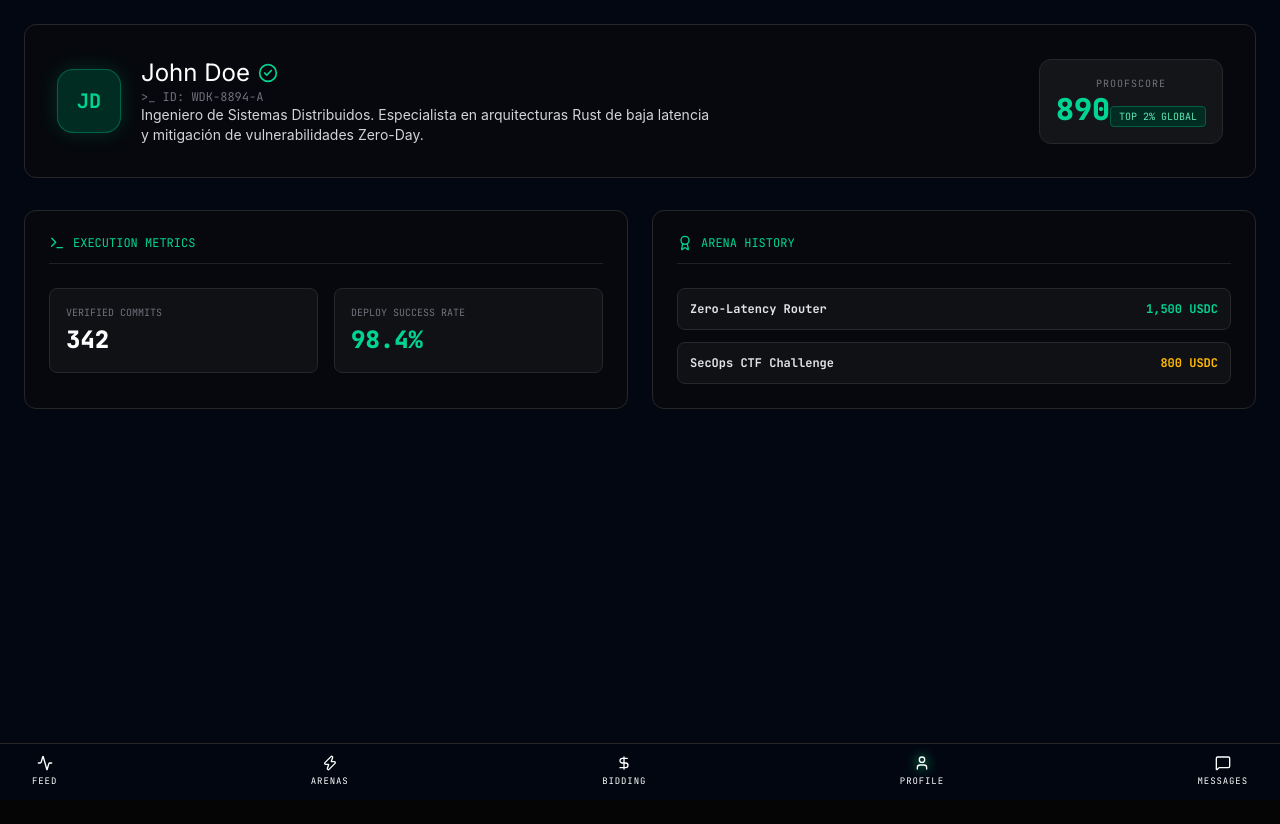
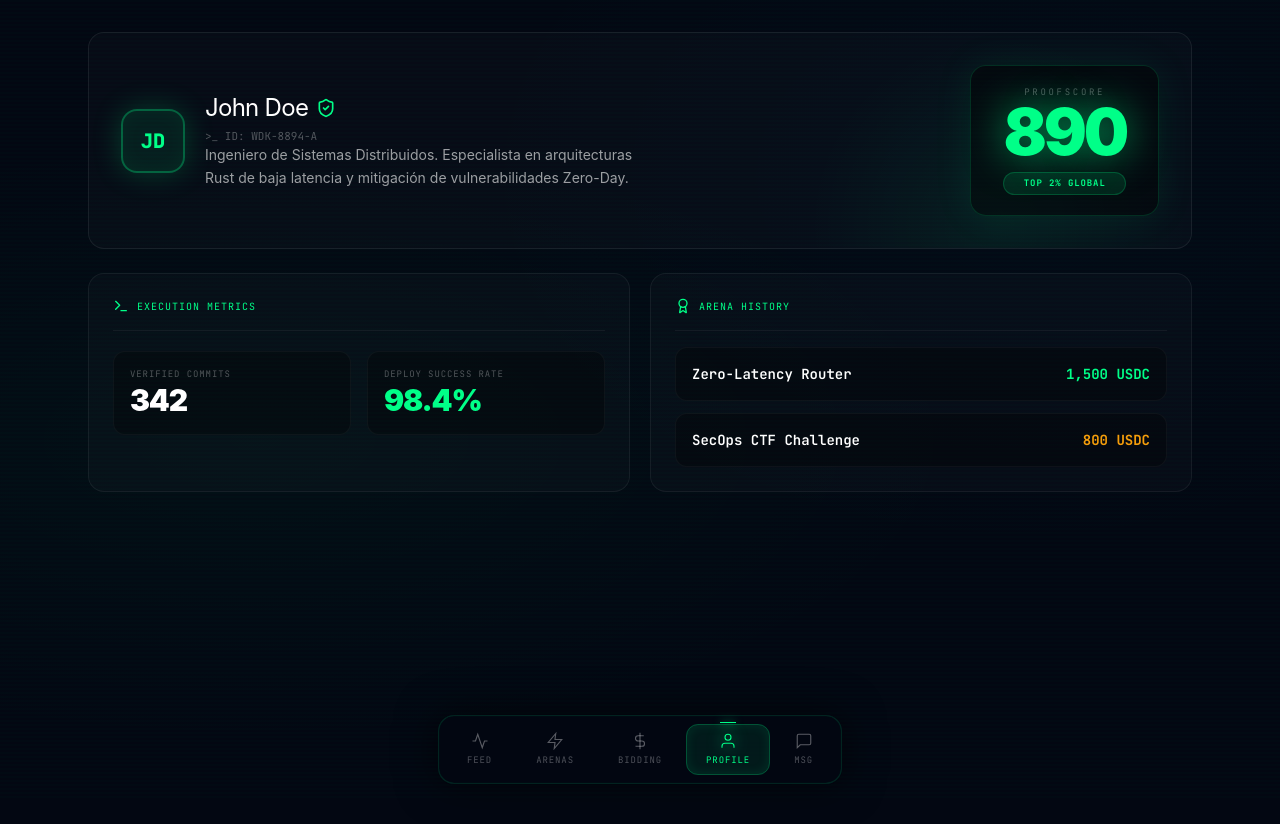
Before and after one commit to andresribla1-art/werk-deck, a Next.js app: page /dashboard/profile in a window 1280 px wide. Shown: the top 824 px of the page. Before the commit the page ends 800 px from the top, so only its background shows below. Built offline with nearby package versions, Linux system fonts and the light colour scheme; no server answers.

Commit message:
design: premium HUD dock, depth layers, ProofScore dominance, feed reimagined

```diff
--- a/app/dashboard/layout.tsx
+++ b/app/dashboard/layout.tsx
@@ -6,8 +6,16 @@ export default function DashboardLayout({
   children: React.ReactNode;
 }) {
   return (
-    <div className="min-h-screen bg-[#030712] text-white font-display pb-16">
-      {children}
+    <div className="min-h-screen text-white pb-20" style={{
+      background: "radial-gradient(ellipse at 20% 50%, rgba(0,255,136,0.03) 0%, transparent 50%), radial-gradient(ellipse at 80% 20%, rgba(0,200,255,0.02) 0%, transparent 40%), #030712"
+    }}>
+      {/* Scanline overlay */}
+      <div className="fixed inset-0 pointer-events-none z-0" style={{
+        backgroundImage: "repeating-linear-gradient(0deg, transparent, transparent 2px, rgba(0,255,136,0.015) 2px, rgba(0,255,136,0.015) 4px)",
+      }} />
+      <div className="relative z-10">
+        {children}
+      </div>
       <HudNavigation />
     </div>
   );
--- a/app/dashboard/profile/page.tsx
+++ b/app/dashboard/profile/page.tsx
@@ -1,72 +1,161 @@
 "use client";
-import { ShieldCheck, Terminal, Award, CheckCircle2 } from "lucide-react";
+import { ShieldCheck, Terminal, Award } from "lucide-react";
 import { useSystemLanguage } from "@/hooks/useSystemLanguage";
 
 export default function ProfilePage() {
   const { t } = useSystemLanguage();
 
   return (
-    <div className="space-y-8 p-6 max-w-7xl mx-auto">
-      <div className="border border-zinc-800 bg-zinc-950/60 p-8 rounded-xl flex flex-col md:flex-row items-start md:items-center justify-between gap-6 relative overflow-hidden">
-        <div className="flex items-center gap-5">
-          <div className="w-16 h-16 rounded-2xl bg-emerald-950 border border-emerald-500/40 flex items-center justify-center text-emerald-400 font-mono font-bold text-xl shadow-[0_0_20px_rgba(16,185,129,0.2)]">
-            JD
+    <div className="min-h-screen px-6 pt-8 pb-24 max-w-6xl mx-auto space-y-6">
+
+      {/* Hero identity card */}
+      <div
+        className="rounded-2xl p-8 relative overflow-hidden"
+        style={{
+          background: "rgba(255,255,255,0.02)",
+          border: "1px solid rgba(255,255,255,0.07)",
+        }}
+      >
+        {/* Ambient glow */}
+        <div
+          className="absolute top-0 right-0 w-96 h-96 pointer-events-none"
+          style={{
+            background: "radial-gradient(circle, rgba(0,255,136,0.06) 0%, transparent 70%)",
+          }}
+        />
+
+        <div className="relative flex flex-col md:flex-row items-start md:items-center justify-between gap-6">
+          <div className="flex items-center gap-5">
+            <div
+              className="w-16 h-16 rounded-2xl flex items-center justify-center font-mono font-black text-xl flex-shrink-0"
+              style={{
+                background: "rgba(0,255,136,0.08)",
+                border: "2px solid rgba(0,255,136,0.3)",
+                color: "#00FF88",
+                boxShadow: "0 0 30px rgba(0,255,136,0.2), inset 0 0 20px rgba(0,255,136,0.05)",
+              }}
+            >
+              JD
+            </div>
+            <div>
+              <div className="flex items-center gap-2 mb-1">
+                <h1 className="text-2xl font-black text-white" style={{ letterSpacing: "-0.03em" }}>
+                  John Doe
+                </h1>
+                <ShieldCheck className="w-5 h-5" style={{ color: "#00FF88" }} />
+              </div>
+              <p className="font-mono text-[11px] mb-2" style={{ color: "rgba(255,255,255,0.3)" }}>
+                &gt;_ ID: WDK-8894-A
+              </p>
+              <p className="text-sm" style={{ color: "rgba(255,255,255,0.6)", lineHeight: "1.6", maxWidth: "460px" }}>
+                Ingeniero de Sistemas Distribuidos. Especialista en arquitecturas Rust de baja latencia y mitigación de vulnerabilidades Zero-Day.
+              </p>
+            </div>
           </div>
-          <div>
-            <div className="flex items-center gap-2">
-              <h1 className="text-2xl font-extrabold text-white">John Doe</h1>
-              <CheckCircle2 className="w-5 h-5 text-emerald-400" />
+
+          {/* ProofScore — el elemento dominante */}
+          <div
+            className="flex-shrink-0 text-center px-8 py-5 rounded-2xl"
+            style={{
+              background: "rgba(0,0,0,0.4)",
+              border: "1px solid rgba(0,255,136,0.15)",
+              boxShadow: "0 0 40px rgba(0,255,136,0.08)",
+            }}
+          >
+            <p className="font-mono text-[9px] tracking-[0.3em] mb-1" style={{ color: "rgba(255,255,255,0.3)" }}>
+              PROOFSCORE
+            </p>
+            <p
+              className="font-black leading-none"
+              style={{
+                fontSize: "4rem",
+                letterSpacing: "-0.05em",
+                color: "#00FF88",
+                textShadow: "0 0 40px rgba(0,255,136,0.6)",
+              }}
+            >
+              890
+            </p>
+            <div
+              className="mt-2 px-3 py-1 rounded-full font-mono text-[9px] font-bold tracking-widest"
+              style={{
+                background: "rgba(0,255,136,0.1)",
+                border: "1px solid rgba(0,255,136,0.2)",
+                color: "#00FF88",
+              }}
+            >
+              TOP 2% GLOBAL
             </div>
-            <p className="text-xs font-mono text-zinc-500 mt-0.5">&gt;_ ID: WDK-8894-A</p>
-            <p className="text-zinc-300 text-sm mt-2 max-w-xl font-sans">
-              Ingeniero de Sistemas Distribuidos. Especialista en arquitecturas Rust de baja latencia y mitigación de vulnerabilidades Zero-Day.
-            </p>
           </div>
-        </div>
-
-        <div className="border border-zinc-800 bg-zinc-900/80 p-4 rounded-xl text-center font-mono min-w-[140px]">
-          <span className="text-[10px] text-zinc-500 block tracking-widest">PROOFSCORE</span>
-          <span className="text-3xl font-extrabold text-emerald-400">890</span>
-          <span className="inline-block mt-1 px-2 py-0.5 text-[10px] bg-emerald-950 text-emerald-300 rounded border border-emerald-800">
-            TOP 2% GLOBAL
-          </span>
         </div>
       </div>
 
-      <div className="grid grid-cols-1 md:grid-cols-2 gap-6">
-        <div className="border border-zinc-800 bg-zinc-950/60 p-6 rounded-xl space-y-4">
-          <div className="flex items-center gap-2 text-xs font-mono text-emerald-400 border-b border-zinc-800/80 pb-3">
-            <Terminal className="w-4 h-4" />
-            <span>{t("metricsTitle")}</span>
+      {/* Metrics grid */}
+      <div className="grid grid-cols-1 md:grid-cols-2 gap-5">
+        <div
+          className="rounded-2xl p-6 space-y-5"
+          style={{
+            background: "rgba(255,255,255,0.02)",
+            border: "1px solid rgba(255,255,255,0.06)",
+          }}
+        >
+          <div className="flex items-center gap-2 pb-4" style={{ borderBottom: "1px solid rgba(255,255,255,0.05)" }}>
+            <Terminal className="w-4 h-4" style={{ color: "#00FF88" }} />
+            <span className="font-mono text-[10px] tracking-widest" style={{ color: "#00FF88" }}>
+              {t("metricsTitle")}
+            </span>
           </div>
 
-          <div className="grid grid-cols-2 gap-4 pt-2 font-mono">
-            <div className="p-4 bg-zinc-900/60 rounded-lg border border-zinc-800">
-              <span className="text-[10px] text-zinc-500 block">{t("commitsVerified")}</span>
-              <span className="text-2xl font-extrabold text-white mt-1 block">342</span>
+          <div className="grid grid-cols-2 gap-4">
+            <div
+              className="rounded-xl p-4"
+              style={{ background: "rgba(0,0,0,0.3)", border: "1px solid rgba(255,255,255,0.04)" }}
+            >
+              <p className="font-mono text-[9px] tracking-widest mb-2" style={{ color: "rgba(255,255,255,0.3)" }}>
+                {t("commitsVerified")}
+              </p>
+              <p className="text-3xl font-black text-white" style={{ letterSpacing: "-0.04em" }}>342</p>
             </div>
-            <div className="p-4 bg-zinc-900/60 rounded-lg border border-zinc-800">
-              <span className="text-[10px] text-zinc-500 block">{t("deploySuccess")}</span>
-              <span className="text-2xl font-extrabold text-emerald-400 mt-1 block">98.4%</span>
+            <div
+              className="rounded-xl p-4"
+              style={{ background: "rgba(0,0,0,0.3)", border: "1px solid rgba(255,255,255,0.04)" }}
+            >
+              <p className="font-mono text-[9px] tracking-widest mb-2" style={{ color: "rgba(255,255,255,0.3)" }}>
+                {t("deploySuccess")}
+              </p>
+              <p className="text-3xl font-black" style={{ color: "#00FF88", letterSpacing: "-0.04em" }}>98.4%</p>
             </div>
           </div>
         </div>
 
-        <div className="border border-zinc-800 bg-zinc-950/60 p-6 rounded-xl space-y-4">
-          <div className="flex items-center gap-2 text-xs font-mono text-emerald-400 border-b border-zinc-800/80 pb-3">
-            <Award className="w-4 h-4" />
-            <span>{t("arenaHistory")}</span>
+        <div
+          className="rounded-2xl p-6 space-y-4"
+          style={{
+            background: "rgba(255,255,255,0.02)",
+            border: "1px solid rgba(255,255,255,0.06)",
+          }}
+        >
+          <div className="flex items-center gap-2 pb-4" style={{ borderBottom: "1px solid rgba(255,255,255,0.05)" }}>
+            <Award className="w-4 h-4" style={{ color: "#00FF88" }} />
+            <span className="font-mono text-[10px] tracking-widest" style={{ color: "#00FF88" }}>
+              {t("arenaHistory")}
+            </span>
           </div>
 
-          <div className="space-y-3 pt-2 font-mono text-xs">
-            <div className="p-3 bg-zinc-900/60 rounded-lg border border-zinc-800 flex justify-between items-center">
-              <span className="text-zinc-200 font-bold">Zero-Latency Router</span>
-              <span className="text-emerald-400 font-bold">1,500 USDC</span>
-            </div>
-            <div className="p-3 bg-zinc-900/60 rounded-lg border border-zinc-800 flex justify-between items-center">
-              <span className="text-zinc-200 font-bold">SecOps CTF Challenge</span>
-              <span className="text-amber-400 font-bold">800 USDC</span>
-            </div>
+          <div className="space-y-3">
+            {[
+              { name: "Zero-Latency Router", reward: "1,500 USDC", color: "#00FF88" },
+              { name: "SecOps CTF Challenge", reward: "800 USDC", color: "#F59E0B" },
+            ].map(({ name, reward, color }) => (
+              <div
+                key={name}
+                className="flex items-center justify-between p-4 rounded-xl"
+                style={{ background: "rgba(0,0,0,0.3)", border: "1px solid rgba(255,255,255,0.04)" }}
+              >
+                <span className="font-mono text-sm font-semibold text-white">{name}</span>
+                <span className="font-mono text-sm font-bold" style={{ color }}>{reward}</span>
+              </div>
+            ))}
           </div>
         </div>
       </div>
--- a/components/hud-navigation.tsx
+++ b/components/hud-navigation.tsx
@@ -2,36 +2,110 @@
 
 import Link from "next/link";
 import { usePathname } from "next/navigation";
-import { Activity, Zap, DollarSign, User, MessageSquare } from "lucide-react";
 
-const navItems = [
-  { href: "/dashboard/feed",     label: "FEED",     icon: Activity },
-  { href: "/dashboard/arenas",   label: "ARENAS",   icon: Zap },
-  { href: "/dashboard/bidding",  label: "BIDDING",  icon: DollarSign },
-  { href: "/dashboard/profile",  label: "PROFILE",  icon: User },
-  { href: "/dashboard/messages", label: "MESSAGES", icon: MessageSquare },
+const NAV = [
+  {
+    href: "/dashboard/feed",
+    label: "FEED",
+    icon: (
+      <svg width="18" height="18" viewBox="0 0 24 24" fill="none" stroke="currentColor" strokeWidth="1.5">
+        <polyline points="22 12 18 12 15 21 9 3 6 12 2 12"/>
+      </svg>
+    ),
+  },
+  {
+    href: "/dashboard/arenas",
+    label: "ARENAS",
+    icon: (
+      <svg width="18" height="18" viewBox="0 0 24 24" fill="none" stroke="currentColor" strokeWidth="1.5">
+        <polygon points="13 2 3 14 12 14 11 22 21 10 12 10 13 2"/>
+      </svg>
+    ),
+  },
+  {
+    href: "/dashboard/bidding",
+    label: "BIDDING",
+    icon: (
+      <svg width="18" height="18" viewBox="0 0 24 24" fill="none" stroke="currentColor" strokeWidth="1.5">
+        <line x1="12" y1="1" x2="12" y2="23"/><path d="M17 5H9.5a3.5 3.5 0 0 0 0 7h5a3.5 3.5 0 0 1 0 7H6"/>
+      </svg>
+    ),
+  },
+  {
+    href: "/dashboard/profile",
+    label: "PROFILE",
+    icon: (
+      <svg width="18" height="18" viewBox="0 0 24 24" fill="none" stroke="currentColor" strokeWidth="1.5">
+        <path d="M20 21v-2a4 4 0 0 0-4-4H8a4 4 0 0 0-4 4v2"/><circle cx="12" cy="7" r="4"/>
+      </svg>
+    ),
+  },
+  {
+    href: "/dashboard/messages",
+    label: "MSG",
+    icon: (
+      <svg width="18" height="18" viewBox="0 0 24 24" fill="none" stroke="currentColor" strokeWidth="1.5">
+        <path d="M21 15a2 2 0 0 1-2 2H7l-4 4V5a2 2 0 0 1 2-2h14a2 2 0 0 1 2 2z"/>
+      </svg>
+    ),
+  },
 ];
 
 export function HudNavigation() {
   const pathname = usePathname();
 
   return (
-    <nav className="fixed bottom-0 left-0 right-0 z-50 border-t border-zinc-800 bg-[#030712]/95 backdrop-blur-xl">
-      <div className="max-w-7xl mx-auto px-4 flex items-center justify-between h-14">
-        {navItems.map(({ href, label, icon: Icon }) => {
-          const isActive = pathname === href;
+    <nav className="fixed bottom-0 left-0 right-0 z-50 flex justify-center pb-4 px-4">
+      <div
+        className="flex items-center gap-1 px-2 py-2 rounded-2xl"
+        style={{
+          background: "rgba(3,7,18,0.85)",
+          backdropFilter: "blur(24px)",
+          border: "1px solid rgba(0,255,136,0.12)",
+          boxShadow: "0 0 40px rgba(0,0,0,0.6), 0 0 1px rgba(0,255,136,0.2) inset",
+        }}
+      >
+        {NAV.map(({ href, label, icon }) => {
+          const active = pathname === href;
           return (
             <Link
               key={href}
               href={href}
-              className={`flex flex-col items-center gap-1 px-4 py-2 font-mono text-[9px] tracking-widest transition-colors ${
-                isActive
-                  ? "text-emerald-400"
-                  : "text-zinc-500 hover:text-zinc-300"
-              }`}
+              className="relative flex flex-col items-center gap-1 px-5 py-2 rounded-xl transition-all duration-300 group"
+              style={{
+                background: active ? "rgba(0,255,136,0.08)" : "transparent",
+                color: active ? "#00FF88" : "rgba(255,255,255,0.35)",
+              }}
             >
-              <Icon className={`w-4 h-4 ${isActive ? "drop-shadow-[0_0_6px_#00FF88]" : ""}`} />
-              {label}
+              {active && (
+                <span
+                  className="absolute inset-0 rounded-xl"
+                  style={{
+                    border: "1px solid rgba(0,255,136,0.25)",
+                    boxShadow: "0 0 12px rgba(0,255,136,0.1) inset",
+                  }}
+                />
+              )}
+              <span
+                className="transition-all duration-300"
+                style={{
+                  filter: active ? "drop-shadow(0 0 8px rgba(0,255,136,0.8))" : "none",
+                }}
+              >
+                {icon}
+              </span>
+              <span
+                className="text-[9px] font-mono tracking-widest transition-all duration-300"
+                style={{ color: active ? "#00FF88" : "rgba(255,255,255,0.3)" }}
+              >
+                {label}
+              </span>
+              {active && (
+                <span
+                  className="absolute -top-0.5 left-1/2 -translate-x-1/2 w-4 h-px"
+                  style={{ background: "#00FF88", boxShadow: "0 0 8px #00FF88" }}
+                />
+              )}
             </Link>
           );
         })}
```
Also changed, not shown: app/dashboard/feed/page.tsx (+149 -49 lines).
